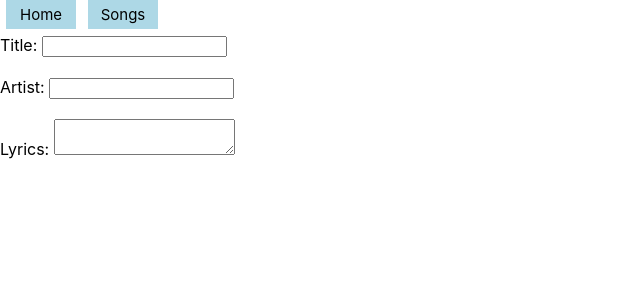
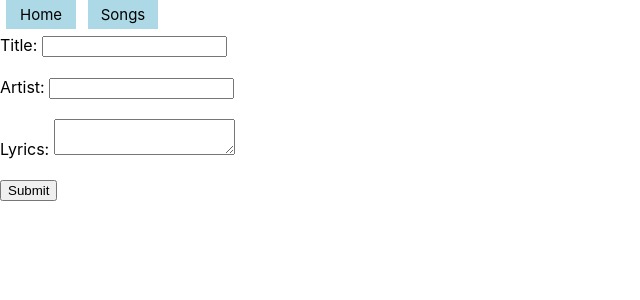
Before and after one commit to ChristinaKozi/p2-final, a React (Create React App) app: page /song/1 in a window 1280 px wide. Shown: the top 300 px of the page, without its empty margins (0-640 px from the left). Built offline with nearby package versions, Linux system fonts and the light colour scheme.

Commit message:
adds submit button

```diff
--- a/src/components/SongForm.js
+++ b/src/components/SongForm.js
@@ -20,7 +20,10 @@ function SongForm(){
 
                 <label>Lyrics: </label>
                 <textarea type='text'></textarea>
+                <br />
+                <br />
 
+                <input type='submit'></input>
             </form>
         </>
     )
```
